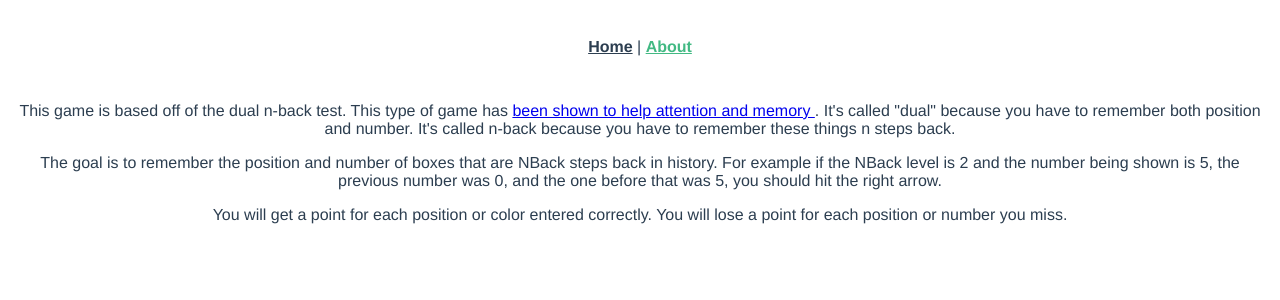
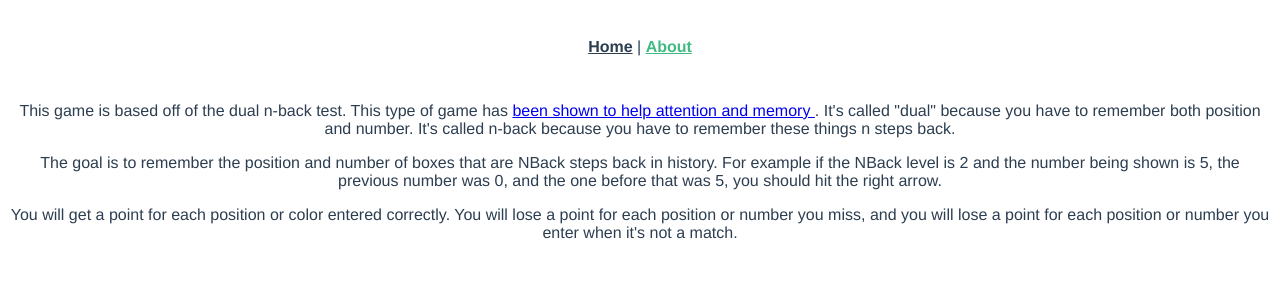
Before and after one commit to pajtai/dual-n-back, a Vue app: page /about in a window 1280 px wide. Shown: the top 300 px of the page. Built offline with nearby package versions, Linux system fonts and the light colour scheme.

Commit message:
Updating instructions

```diff
--- a/src/views/About.vue
+++ b/src/views/About.vue
@@ -8,6 +8,6 @@
       NBack level is 2 and the number being shown is 5, the previous number was 0, and the one before that was 5, you should
       hit the right arrow.</p>
     <p>You will get a point for each position or color entered correctly. You will lose a point for each position or number
-      you miss.</p>
+      you miss, and you will lose a point for each position or number you enter when it's not a match.</p>
   </div>
 </template>
```
